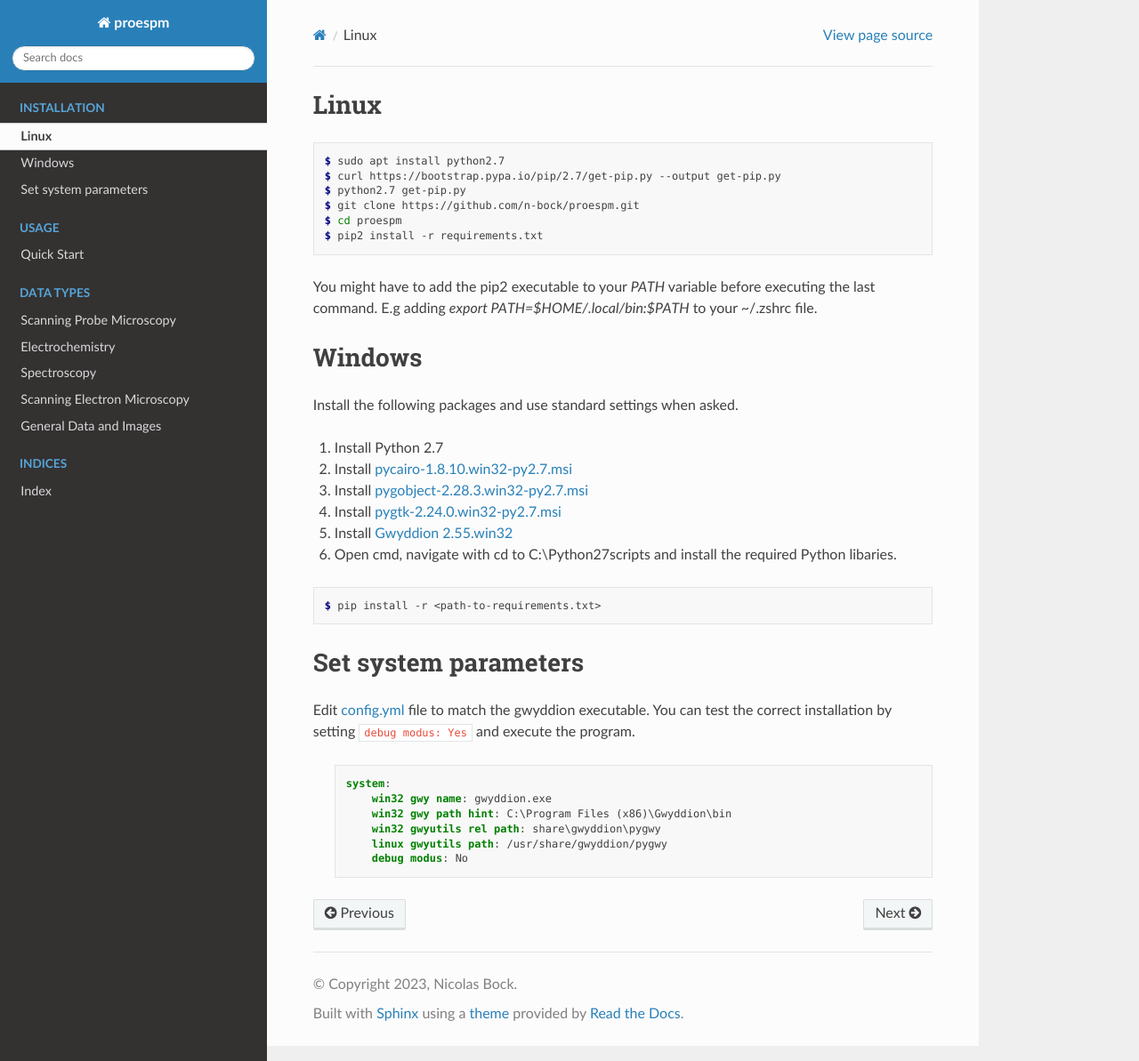
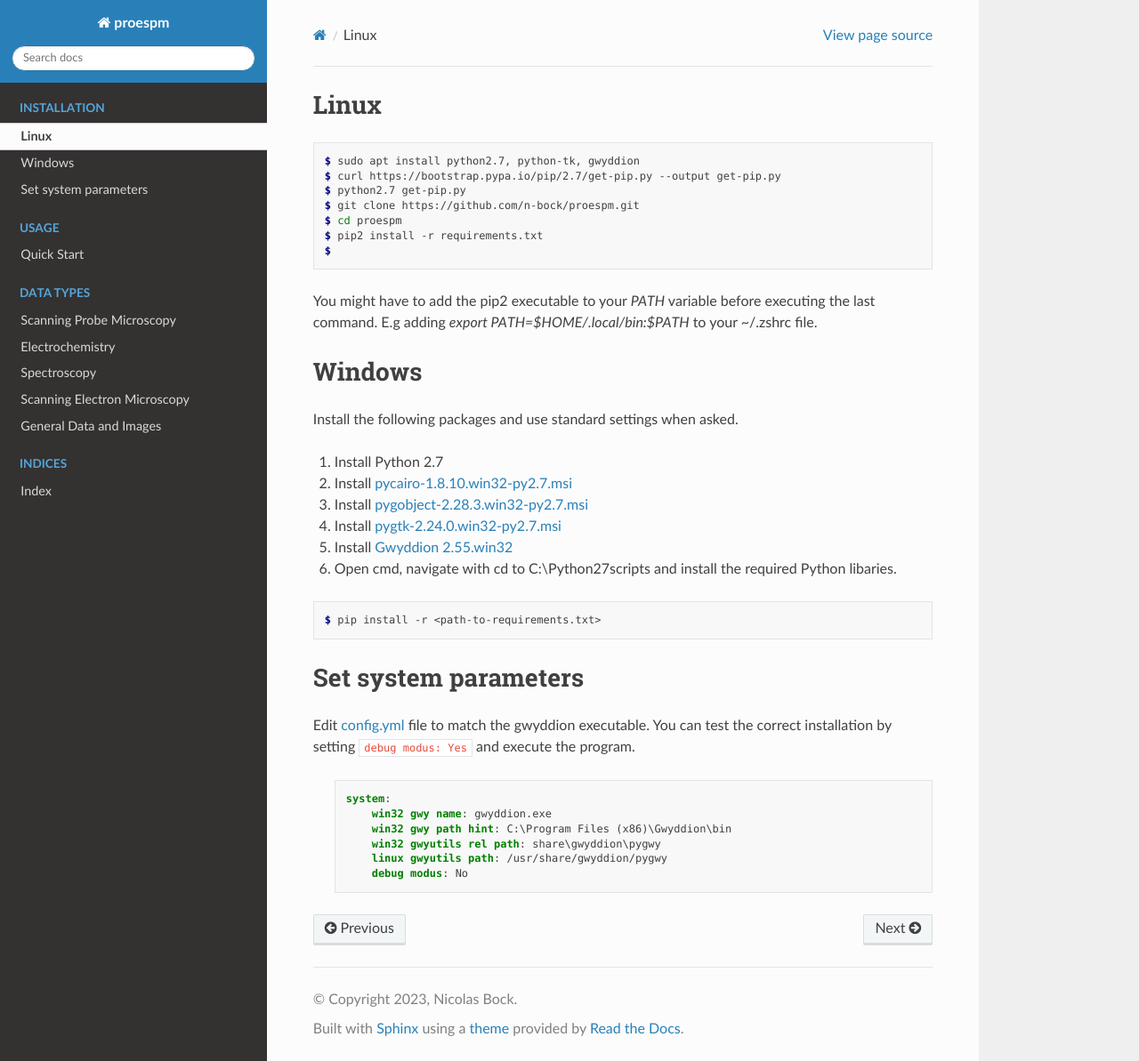
Before and after one commit to n-bock/proespm, a Sphinx documentation site: the page built from docs/install.rst, in a window 1280 px wide and 1193 px high. Shown: the whole window at 89% size. Built offline with Sphinx 7.4.7 and the Read the Docs theme 2.0.0, drawn with Linux system fonts in a browser that asks for light colours.

Commit message:
updated install doc

```diff
--- a/docs/install.rst
+++ b/docs/install.rst
@@ -3,12 +3,13 @@
 
 .. code-block:: console
 
-    $ sudo apt install python2.7
+    $ sudo apt install python2.7, python-tk, gwyddion
     $ curl https://bootstrap.pypa.io/pip/2.7/get-pip.py --output get-pip.py
     $ python2.7 get-pip.py
     $ git clone https://github.com/n-bock/proespm.git
     $ cd proespm
     $ pip2 install -r requirements.txt
+    $
 
 You might have to add the pip2 executable to your `PATH` variable before executing the last command. E.g adding `export PATH=$HOME/.local/bin:$PATH` to your ~/.zshrc file.
 
```
